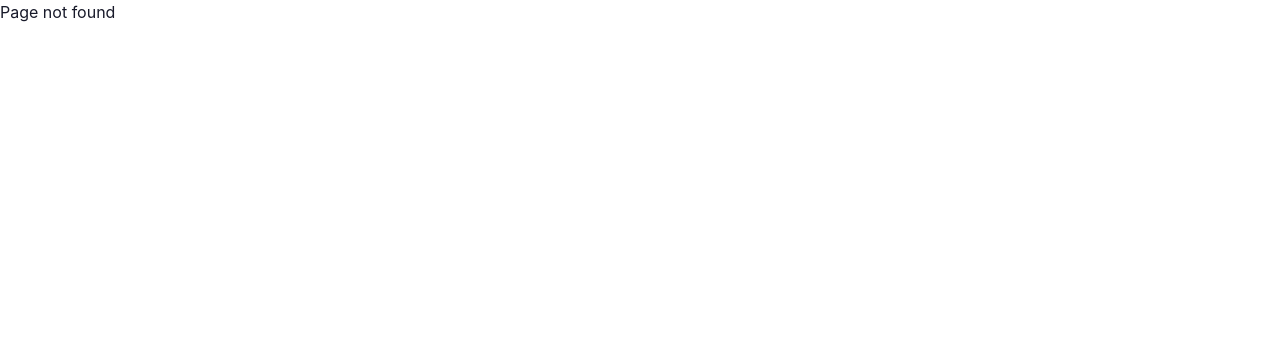
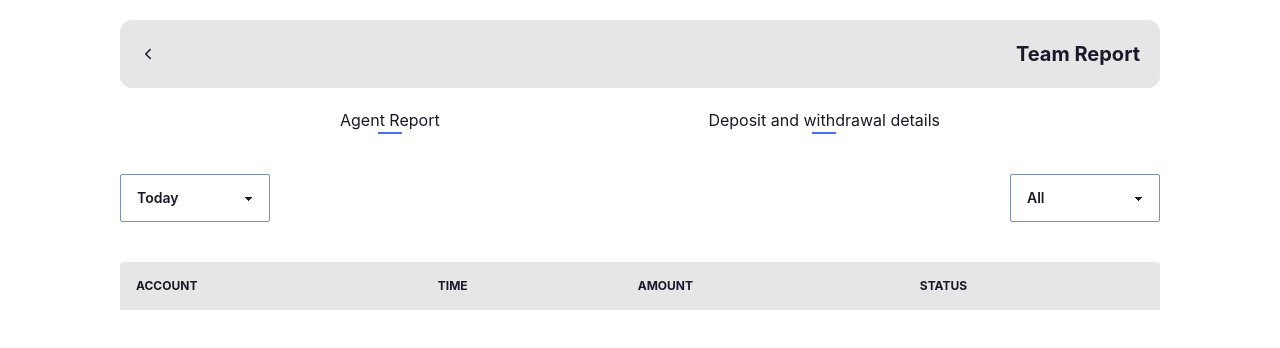
Before and after one commit to JohnLarry/Shein, a React (Create React App) app: page /deposit-withdraw in a window 1280 px wide. Before the commit this address had no page. Shown: the top 348 px of the page. Built offline with nearby package versions, Linux system fonts and the light colour scheme.

Commit message:
deposit and withdrawal details added

```diff
--- a/src/App.js
+++ b/src/App.js
@@ -18,6 +18,7 @@ import RuleDescription from "./components/RuleDescription/RuleDescription";
 import Home from "./components/Home/Home";
 import NotFound from "./components/NotFound/NotFound";
 import TeamReport from "./components/TeamReport/TeamReport";
+import DepositAndWithdrawal from "./components/TeamReport/DepositAndWithdrawal";
 
 function App() {
   return (
@@ -62,6 +63,10 @@ function App() {
           path="/team-report/agent"
           element={<TeamReport></TeamReport>}
         ></Route>
+        <Route
+          path="/deposit-withdraw"
+          element={<DepositAndWithdrawal></DepositAndWithdrawal>}
+        ></Route>
         <Route path="/*" element={<NotFound></NotFound>}></Route>
       </Routes>
     </div>
--- /dev/null
+++ b/src/components/TeamReport/DepositAndWithdrawal.js
@@ -0,0 +1,58 @@
+import React from "react";
+import { Link } from "react-router-dom";
+import { IoIosArrowBack } from "react-icons/io";
+
+const DepositAndWithdrawal = () => {
+  return (
+    <div className="container max-w-[1080px] mx-auto p-5">
+      <div className="bg-base-200 p-5 rounded-xl mb-5 flex items-center justify-between">
+        <Link to="/">
+          <IoIosArrowBack></IoIosArrowBack>
+        </Link>
+        <h1 className="text-xl font-bold text-center">Team Report</h1>
+      </div>
+      <div className="flex justify-between max-w-[600px] md:mx-auto">
+        <div className="flex flex-col items-center">
+          <Link to="/team-report/agent">Agent Report</Link>
+          <div className="h-[2px] w-6 bg-primary"></div>
+        </div>
+        <div className="flex flex-col items-center">
+          <Link to="/deposit-withdraw">Deposit and withdrawal details</Link>
+          <div className="h-[2px] w-6 bg-primary"></div>
+        </div>
+      </div>
+      <div className="flex justify-between my-10">
+        <select class="select select-secondary select-bordered w-[150px] max-w-xs">
+          <option disabled selected>
+            Today
+          </option>
+          <option>Yesterday</option>
+          <option>Within a week</option>
+          <option>Start from 2022/07/12</option>
+        </select>
+        <select class="select select-secondary select-bordered w-[150px] max-w-xs">
+          <option disabled selected>
+            All
+          </option>
+          <option>Deposit history</option>
+          <option>Withdrawal history</option>
+        </select>
+      </div>
+      <div class="overflow-x-auto">
+        <table class="table table-zebra w-full">
+          <thead>
+            <tr>
+              <th>Account</th>
+              <th>Time</th>
+              <th>Amount</th>
+              <th>Status</th>
+            </tr>
+          </thead>
+          <tbody></tbody>
+        </table>
+      </div>
+    </div>
+  );
+};
+
+export default DepositAndWithdrawal;
--- a/src/components/TeamReport/TeamReport.js
+++ b/src/components/TeamReport/TeamReport.js
@@ -11,13 +11,13 @@ const TeamReport = () => {
         </Link>
         <h1 className="text-xl font-bold text-center">Team Report</h1>
       </div>
-      <div className="flex justify-between max-w-[600px] mx-20 md:mx-auto">
+      <div className="flex justify-between max-w-[600px]  md:mx-auto">
         <div className="flex flex-col items-center">
           <Link to="/team-report/agent">Agent Report</Link>
           <div className="h-[2px] w-6 bg-primary"></div>
         </div>
         <div className="flex flex-col items-center">
-          <Link to="/summary">Summary</Link>
+          <Link to="/deposit-withdraw">Deposit and withdrawal details</Link>
           <div className="h-[2px] w-6 bg-primary"></div>
         </div>
       </div>
```
